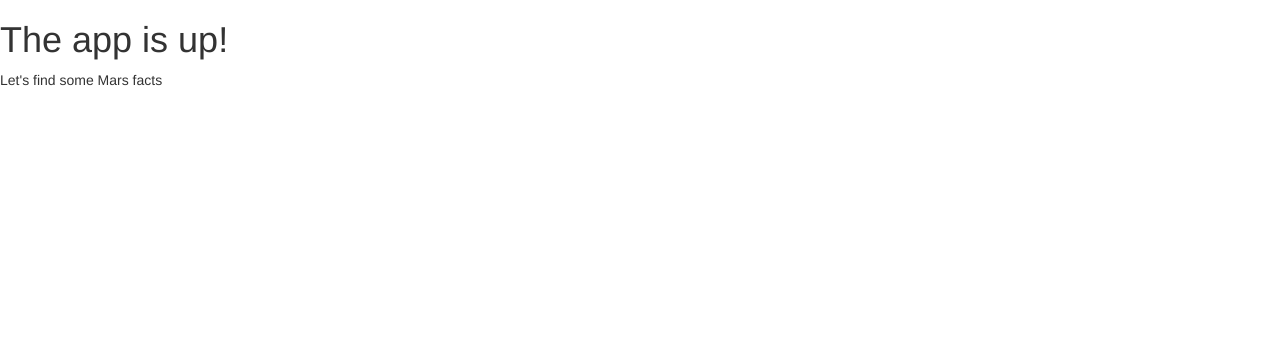
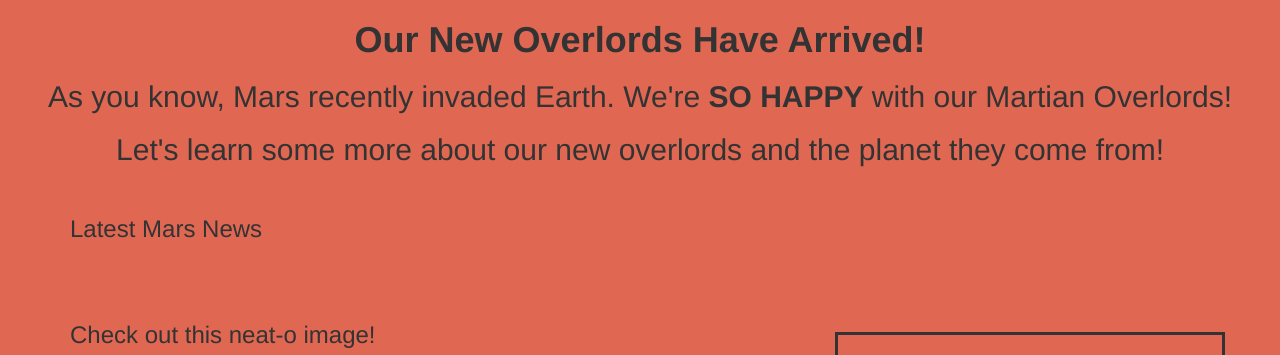
Before and after one commit to BatesJ72/Web_Scraping_Mars_Facts, a Flask app: template Missions_to_Mars/templates/index.html in a window 1280 px wide. Shown: the top 355 px of the page. Before the commit the page ends 86 px from the top, so only its background shows below. Run offline with Flask 2, Linux system fonts and the light colour scheme; the template is opened without the code that fills it, so the values that code supplies are empty; some libraries are stand-ins or nearby versions.

Commit message:
Update index.html

```diff
--- a/Missions_to_Mars/templates/index.html
+++ b/Missions_to_Mars/templates/index.html
@@ -4,14 +4,135 @@
     <meta charset="UTF-8">
     <meta name="viewport" content="width=device-width, initial-scale=1.0">
     <title>Mars Facts</title>
-</head>
 
-<body>
     <link rel = "stylesheet" type = "text/css" href = "https://maxcdn.bootstrapcdn.com/bootstrap/3.3.7/css/bootstrap.min.css">
     <script src="https://code.jquery.com/jquery-3.2.1.slim.min.js" integrity="sha384-KJ3o2DKtIkvYIK3UENzmM7KCkRr/rE9/Qpg6aAZGJwFDMVNA/GpGFF93hXpG5KkN" crossorigin="anonymous"></script>
     <script src="https://cdnjs.cloudflare.com/ajax/libs/popper.js/1.12.9/umd/popper.min.js" integrity="sha384-ApNbgh9B+Y1QKtv3Rn7W3mgPxhU9K/ScQsAP7hUibX39j7fakFPskvXusvfa0b4Q" crossorigin="anonymous"></script>
     <script src="https://maxcdn.bootstrapcdn.com/bootstrap/4.0.0/js/bootstrap.min.js" integrity="sha384-JZR6Spejh4U02d8jOt6vLEHfe/JQGiRRSQQxSfFWpi1MquVdAyjUar5+76PVCmYl" crossorigin="anonymous"></script>
-<h1>The app is up!</h1>
-<p>Let's find some Mars facts</p>
+
+    <style>
+    .img {
+        max-height: 100%;
+        max-width: 100%;
+    }
+
+    .box_left_lg {
+        float: left;
+        height: 50%;
+        width: 50%;
+        margin-bottom: 20px;
+        margin-left: 50px;
+        background-color: rgb(155, 143, 143);
+    }
+
+    .box_right {
+        float: right;
+        height: 40%;
+        width: 40%;
+        margin-bottom: 20px;
+        margin-left: 50px;
+        background-color: rgb(155, 143, 143);
+    }
+
+    .box_left {
+        float: left;
+        height: 40%;
+        width: 40%;
+        margin-bottom: 20px;
+        margin-left: 50px;
+        background-color: rgb(155, 143, 143);
+    }
+
+    .center {
+        text-align: center;
+    }
+
+    .border {
+        border-style: solid;
+        margin-top: 30px;
+    }
+    </style>
+
+</head>
+
+<body style="background-color:rgb(224, 104, 83)">
+
+<h1 class = "center"><b>Our New Overlords Have Arrived!</b></h1>
+<h2 class = "center">As you know, Mars recently invaded Earth. We're <b>SO HAPPY</b> with our Martian Overlords!</h2>
+<h2 class = "center">Let's learn some more about our new overlords and the planet they come from!</h2>
+<br>
+
+<!-- Mars News  -->
+<div class="container">
+    <div class=row>
+        <div class="col-lg-12 col-sm-12">
+            <h3>Latest Mars News</h3>
+            <br>
+            <h5>{{ mars_data.url1 }}</h5>
+            <p>{{ mars_data.url2 }}</p>
+        </div>
+    </div>
+</div>
+
+<br>
+
+<!-- Background Image  -->
+<div class="container">
+    <div class=row>
+        <div class="col-lg-8 col-sm-12">
+            <h3>Check out this neat-o image!</h3>
+                <a href={{ mars_data.url8 }}>
+                    <img alt="Mars Featured Image" src={{ mars_data.url8 }} class="img">
+                </a>
+        <!-- </div> -->
+    </div>
+
+    <!-- Mars Fact Table -->
+    <!-- <div class=row> -->
+        <div class="col-lg-4 col-sm-12 border">
+            <h3>Mars Fact Table</h3>
+            {{ mars_data.url7  | safe }}
+        </div>
+    </div>
+</div>
+
+<br>
+
+<!-- Mars Images -->
+<div class="container">
+    <h3>Images of Mars Hemispheres</h3>
+    <div class=row>
+        <div class="col-lg-6 col-sm-12 box_left">
+            <h4>Cerberus Hemisphere</h4>
+            <a href = {{ mars_data.url3 }}>
+                <img alt="Cerberus Hemisphere" src={{ mars_data.url3 }} class="img">
+                </a>
+        </div>
+        <div class="col-lg-6 col-sm-12 box_right">
+            <h4>Schiaparelli Hemisphere</h4>
+            <a href = {{ mars_data.url4 }}>
+                <img alt="Schiaparelli Hemisphere" src={{ mars_data.url4 }} class="img">
+            </a>
+        </div>
+    </div>
+</div>
+
+<div class="container">
+    <div class=row>
+        <div class="col-lg-6 col-sm-12 box_left">
+            <h4>Syrtis Major Hemisphere</h4>
+            <a href = {{ mars_data.url5 }}>
+                <img alt="Syrtis Major Hemisphere" src= {{ mars_data.url5 }} class="img">
+            </a>
+        </div>
+        <div class="col-lg-6 col-sm-12 box_right">
+            <h4>Valles Marineris Hemisphere</h4>
+            <a href = {{ mars_data.url6 }}>
+                <img alt="Valles Marineris Hemisphere" src={{ mars_data.url6 }} class="img">
+            </a>
+        </div>
+    </div>
+</div>
+
 </body>
 </html>
```
